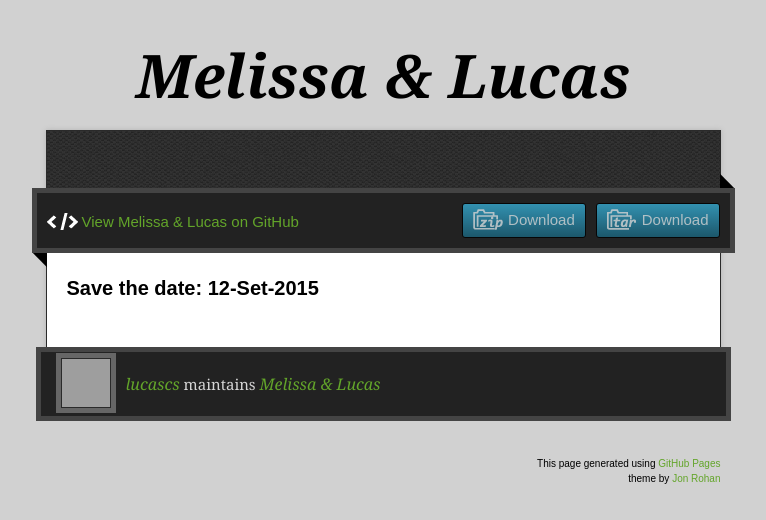
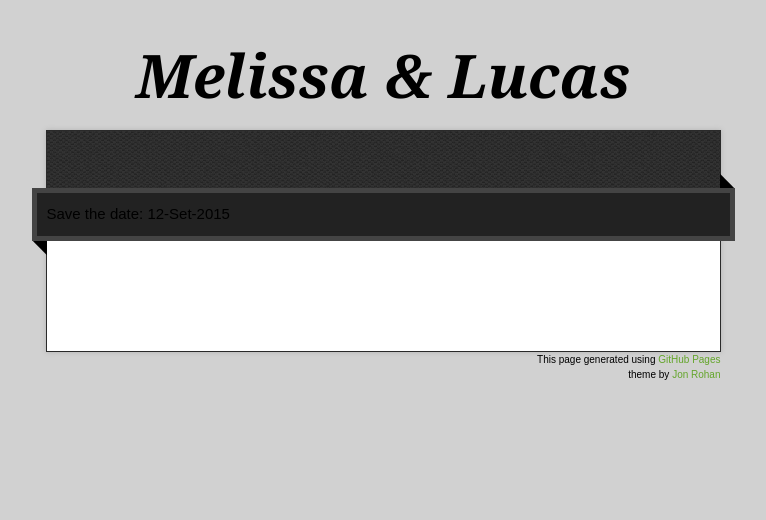
Before and after one commit to melissaelucas/melissaelucas.github.io, a plain HTML site: page index.html in a window 1280 px wide. Shown: the whole page, without its empty margins (257-1023 px from the left). Drawn offline with nearby package versions, Linux system fonts and the light colour scheme; grey boxes are pictures that could not be loaded.

Commit message:
Tirando partes ruins

```diff
--- a/index.html
+++ b/index.html
@@ -29,34 +29,32 @@
       <div id="main" role="main">
         <div class="download-bar">
         <div class="inner">
-          <a href="https://github.com/lucascs/melissaelucas/tarball/master" class="download-button tar"><span>Download</span></a>
-          <a href="https://github.com/lucascs/melissaelucas/zipball/master" class="download-button zip"><span>Download</span></a>
-          <a href="https://github.com/lucascs/melissaelucas" class="code">View Melissa &amp; Lucas on GitHub</a>
+          <span class="code">Save the date: 12-Set-2015</span>
         </div>
         <span class="blc"></span><span class="trc"></span>
         </div>
-        <article class="markdown-body">
+        <!--article class="markdown-body">
           <h3>
 <a id="save-the-date-12-set-2015" class="anchor" href="#save-the-date-12-set-2015" aria-hidden="true"><span class="octicon octicon-link"></span></a>Save the date: 12-Set-2015</h3>
-        </article>
+        </article-->
       </div>
     </div>
     <footer>
-      <div class="owner">
+      <!--div class="owner">
       <p><a href="https://github.com/lucascs" class="avatar"><img src="https://avatars2.githubusercontent.com/u/46113?v=3&amp;s=60" width="48" height="48"></a> <a href="https://github.com/lucascs">lucascs</a> maintains <a href="https://github.com/lucascs/melissaelucas">Melissa &amp; Lucas</a></p>
 
 
-      </div>
+      </div-->
       <div class="creds">
         <small>This page generated using <a href="http://pages.github.com/">GitHub Pages</a><br>theme by <a href="https://twitter.com/jonrohan/">Jon Rohan</a></small>
       </div>
     </footer>
   </div>
-  <div class="current-section">
+  <!--div class="current-section">
     <a href="#top">Scroll to top</a>
     <a href="https://github.com/lucascs/melissaelucas/tarball/master" class="tar">tar</a><a href="https://github.com/lucascs/melissaelucas/zipball/master" class="zip">zip</a><a href="" class="code">source code</a>
     <p class="name"></p>
-  </div>
+  </div-->
 
 
 </body>
```
